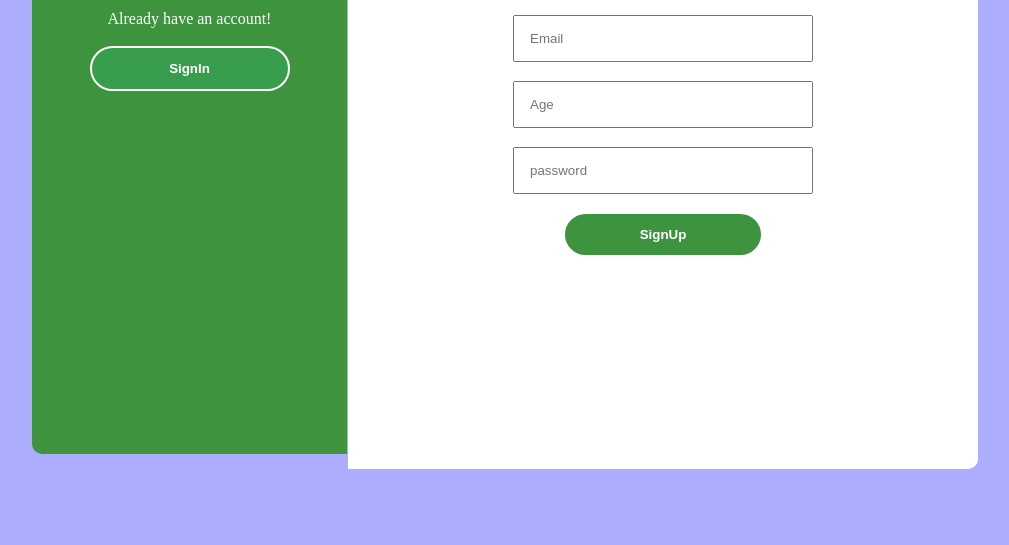
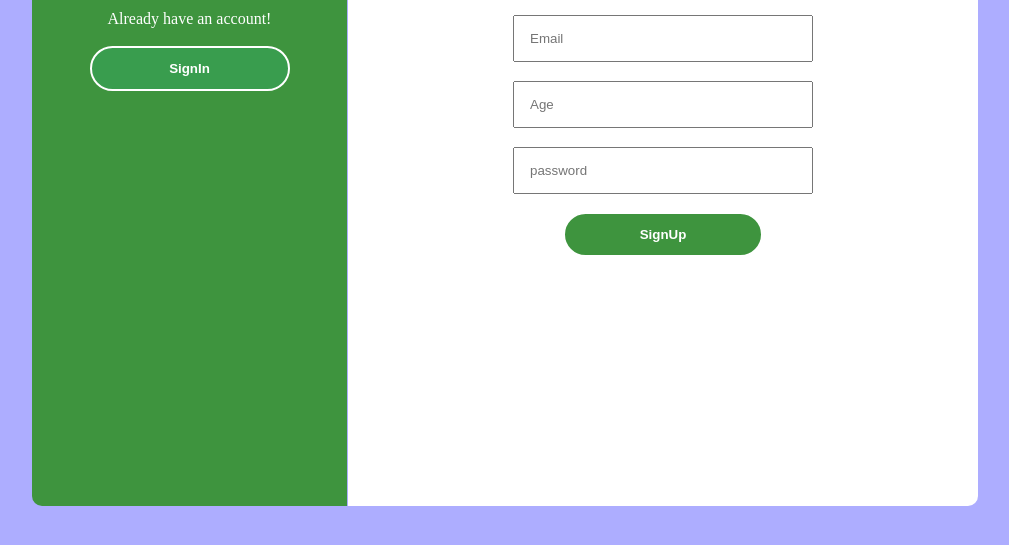
Before and after one commit to Atikaabbassi/css-form, a plain HTML site: page index.html in a window 1280 px wide. Shown: the part 247-792 px from the top of the page, without its empty margins (135-1144 px from the left). Drawn offline with Linux system fonts and the light colour scheme.

Commit message:
heightchangess

```diff
--- a/style.css
+++ b/style.css
@@ -16,7 +16,7 @@
 }
 .sideboxgreen{
     width: 25%;
-    height: 88%;
+    height: 95%;
     background-color: rgb(62, 148, 62);
     color: white;
     text-align: center;
@@ -31,7 +31,7 @@
 .whitebox{
     width: 50%;
     background-color: white;
-    height: 90%;
+    height: 95%;
     display: inline-block;
     vertical-align: top;
    margin-left: -3px;
```
